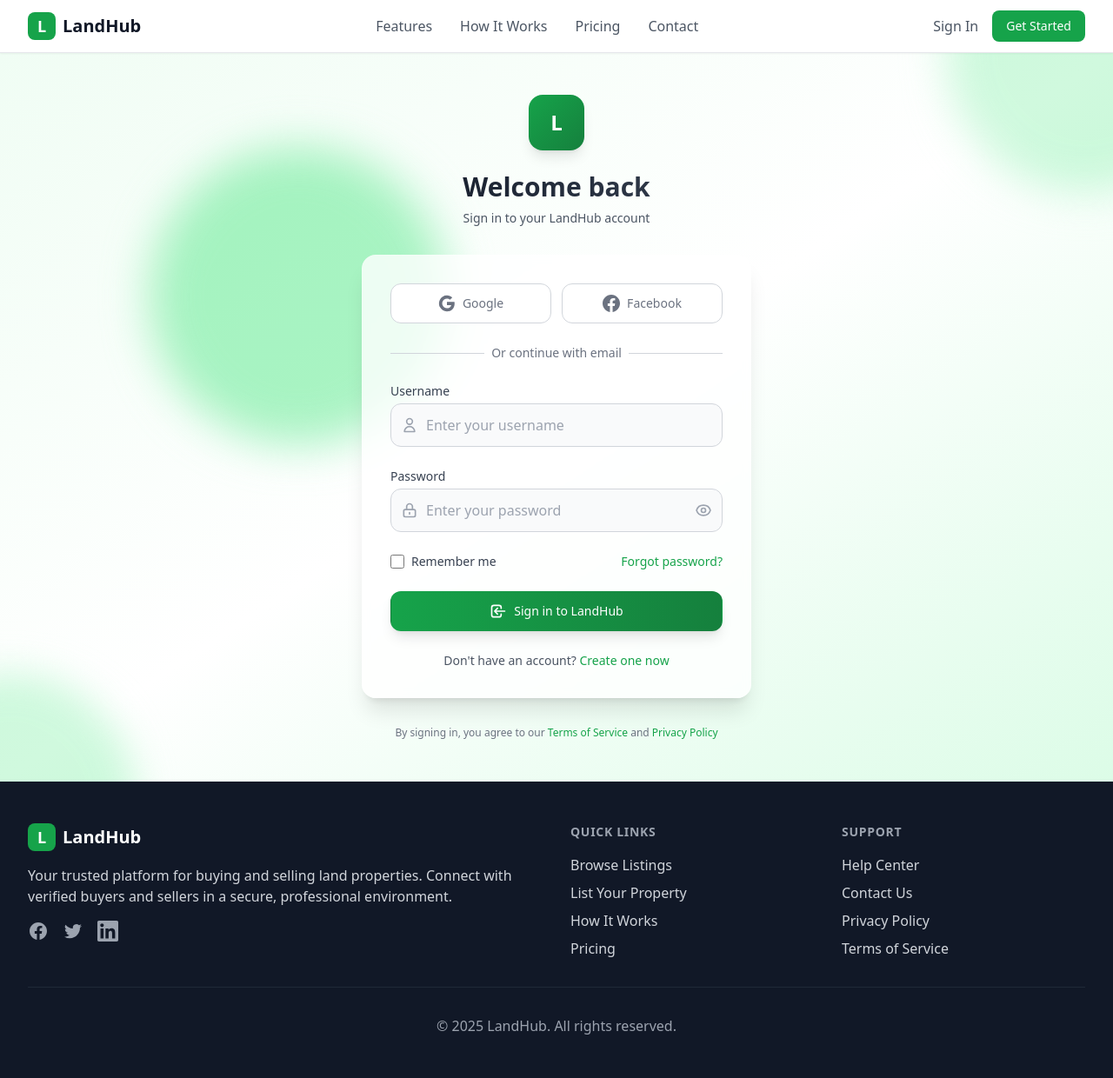
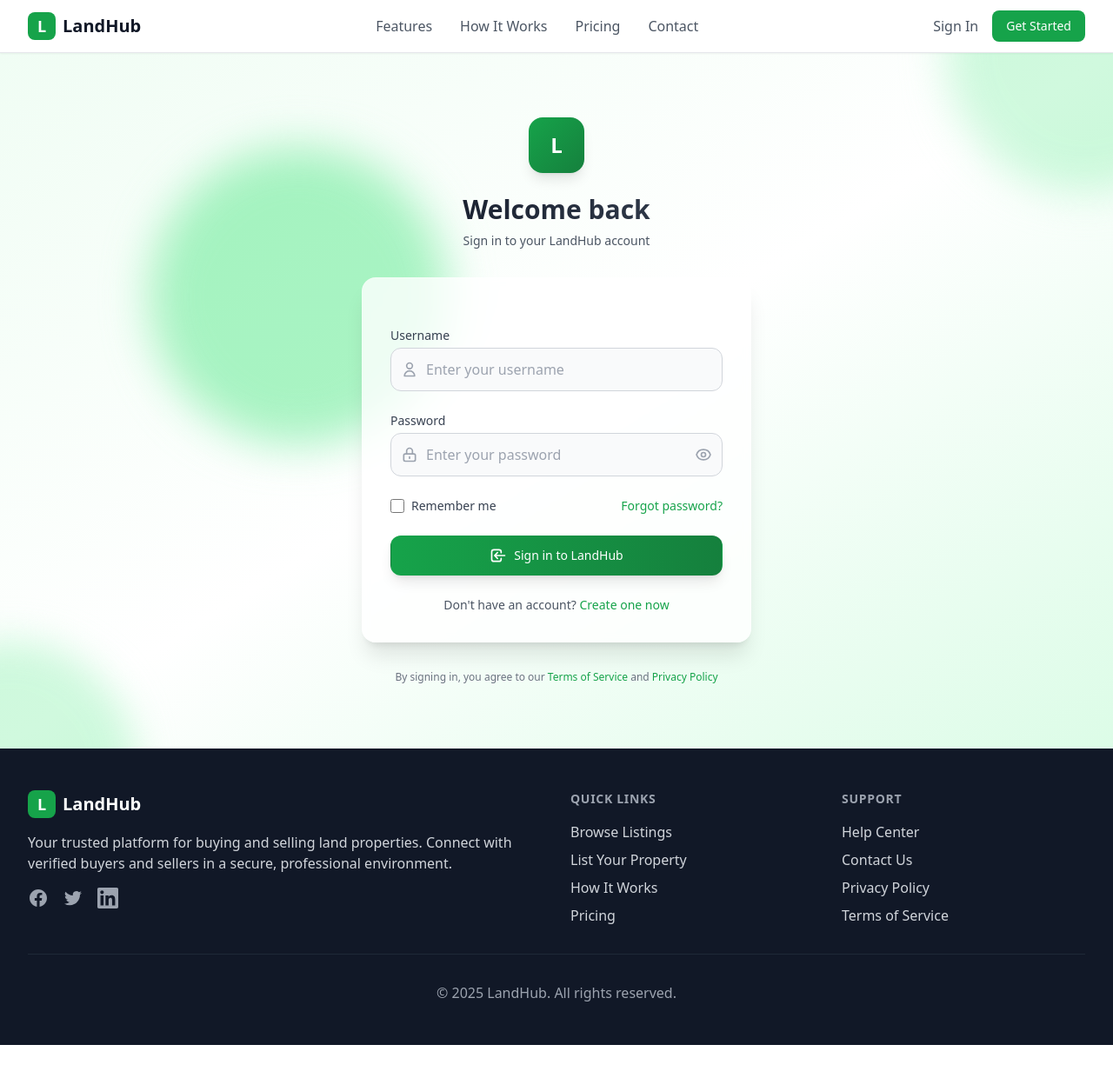
Before and after one commit to lanzy-lanzy/LandHub, a Django app: page /login/ in a window 1280 px wide. Shown: the whole page at 87% size. After the commit the page ends 1202 px from the top, so only its background shows below. Run offline with Django 5.2, Linux system fonts and the light colour scheme; some libraries are stand-ins or nearby versions.

Commit message:
refactor(auth): remove social login and registration placeholders
- Removed social login buttons for Google and Facebook on login page
- Removed social registration buttons for Google and Facebook on registration page
- Deleted related divider sections separating social and email form options
- Simplified both login and registration templates for cleaner UI and focus on email authentication

```diff
--- a/templates/auth/login.html
+++ b/templates/auth/login.html
@@ -29,35 +29,6 @@
 
             <!-- Login Form Card -->
             <div class="bg-white/80 backdrop-blur-sm rounded-2xl shadow-xl border border-white/20 p-8 space-y-6">
-                <!-- Social Login Placeholder -->
-                <div class="grid grid-cols-2 gap-3">
-                    <button type="button" class="w-full inline-flex justify-center py-3 px-4 rounded-xl border border-gray-300 bg-white text-sm font-medium text-gray-500 hover:bg-gray-50 hover:border-gray-400 transition-all duration-200 transform hover:scale-105">
-                        <svg class="w-5 h-5" viewBox="0 0 24 24">
-                            <path fill="currentColor" d="M22.56 12.25c0-.78-.07-1.53-.2-2.25H12v4.26h5.92c-.26 1.37-1.04 2.53-2.21 3.31v2.77h3.57c2.08-1.92 3.28-4.74 3.28-8.09z"/>
-                            <path fill="currentColor" d="M12 23c2.97 0 5.46-.98 7.28-2.66l-3.57-2.77c-.98.66-2.23 1.06-3.71 1.06-2.86 0-5.29-1.93-6.16-4.53H2.18v2.84C3.99 20.53 7.7 23 12 23z"/>
-                            <path fill="currentColor" d="M5.84 14.09c-.22-.66-.35-1.36-.35-2.09s.13-1.43.35-2.09V7.07H2.18C1.43 8.55 1 10.22 1 12s.43 3.45 1.18 4.93l2.85-2.22.81-.62z"/>
-                            <path fill="currentColor" d="M12 5.38c1.62 0 3.06.56 4.21 1.64l3.15-3.15C17.45 2.09 14.97 1 12 1 7.7 1 3.99 3.47 2.18 7.07l3.66 2.84c.87-2.6 3.3-4.53 6.16-4.53z"/>
-                        </svg>
-                        <span class="ml-2">Google</span>
-                    </button>
-                    <button type="button" class="w-full inline-flex justify-center py-3 px-4 rounded-xl border border-gray-300 bg-white text-sm font-medium text-gray-500 hover:bg-gray-50 hover:border-gray-400 transition-all duration-200 transform hover:scale-105">
-                        <svg class="w-5 h-5" fill="currentColor" viewBox="0 0 24 24">
-                            <path d="M24 12.073c0-6.627-5.373-12-12-12s-12 5.373-12 12c0 5.99 4.388 10.954 10.125 11.854v-8.385H7.078v-3.47h3.047V9.43c0-3.007 1.792-4.669 4.533-4.669 1.312 0 2.686.235 2.686.235v2.953H15.83c-1.491 0-1.956.925-1.956 1.874v2.25h3.328l-.532 3.47h-2.796v8.385C19.612 23.027 24 18.062 24 12.073z"/>
-                        </svg>
-                        <span class="ml-2">Facebook</span>
-                    </button>
-                </div>
-
-                <!-- Divider -->
-                <div class="relative">
-                    <div class="absolute inset-0 flex items-center">
-                        <div class="w-full border-t border-gray-300"></div>
-                    </div>
-                    <div class="relative flex justify-center text-sm">
-                        <span class="px-2 bg-white text-gray-500">Or continue with email</span>
-                    </div>
-                </div>
-
                 <!-- Login Form -->
                 <form class="space-y-6" method="post" @submit="handleSubmit">
                     {% csrf_token %}
```
Also changed, not shown: templates/auth/register.html (+0 -29 lines), db.sqlite3.
